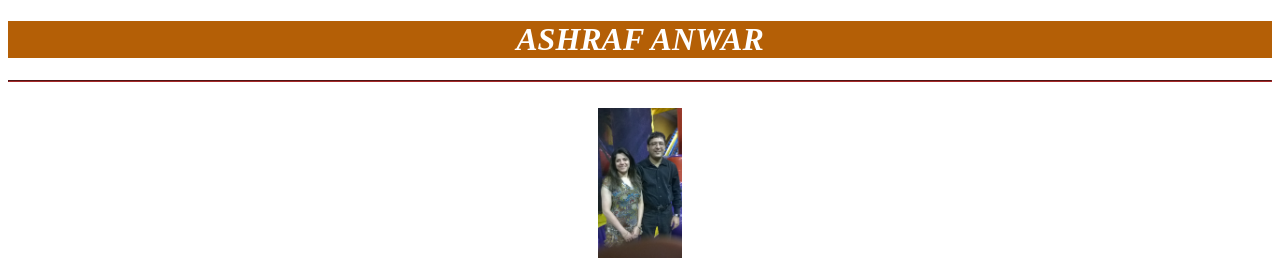
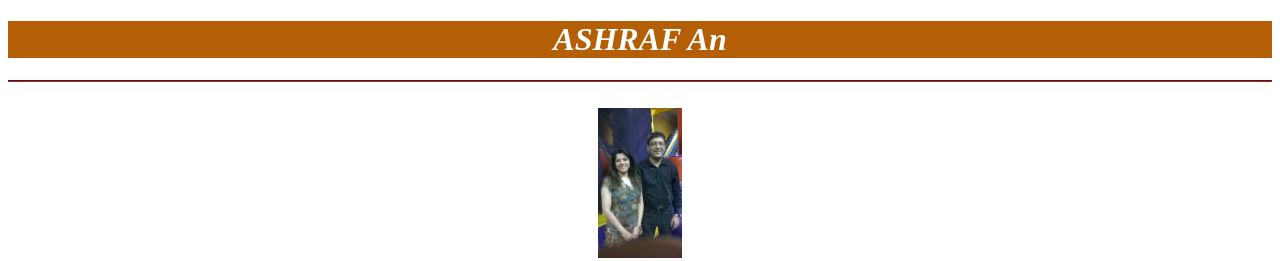
Before and after one commit to aanwaredu1/aanwaredu1.github.io, a plain HTML site: page Myprofilepage/index.html in a window 1280 px wide. Shown: the top 261 px of the page. Drawn offline with Linux system fonts and the light colour scheme.

Commit message:
h1 change

```diff
--- a/Myprofilepage/index.html
+++ b/Myprofilepage/index.html
@@ -23,7 +23,7 @@
 
 
 		<div class="hover">
-		<h1> ASHRAF ANWAR</h1>
+		<h1> ASHRAF An</h1>
 
 		</div>
 
```
